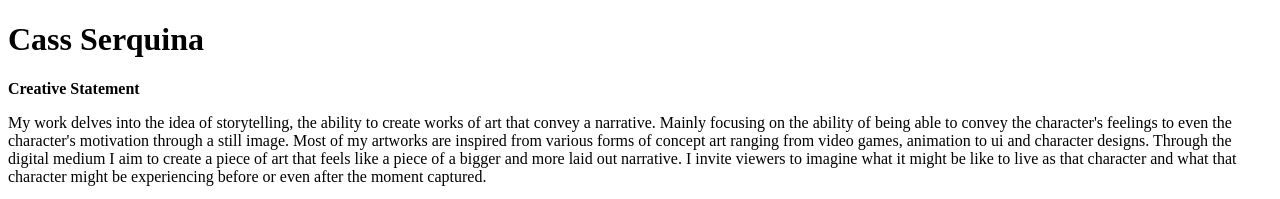
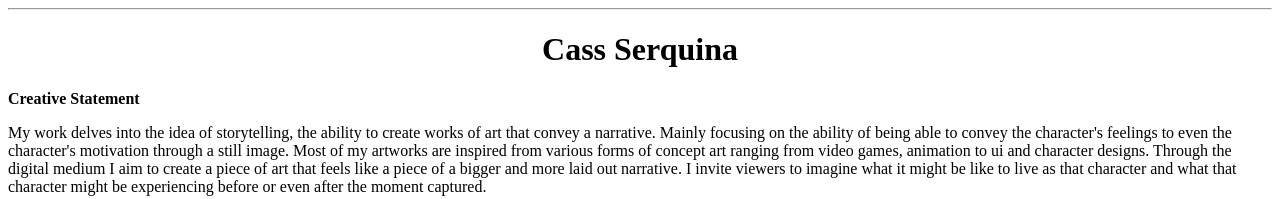
Before and after one commit to CassSerquina/CassSerquina.github.io, a plain HTML site: page index.html in a window 1280 px wide. Shown: the top 199 px of the page. Drawn offline with Linux system fonts and the light colour scheme.

Commit message:
Add styling and horizontal rule to index.html
Added a style section to center align the h1 element and added a horizontal rule for better layout.

```diff
--- a/index.html
+++ b/index.html
@@ -3,8 +3,14 @@
 <html>
 
 <head>
+	<style>
+  h1 {text-align: center;}
+	</style>
+
     <title>Cass Serquina</title>
 </head>
+
+<hr>
 
 <body>
     <h1>Cass Serquina</h1>
```
